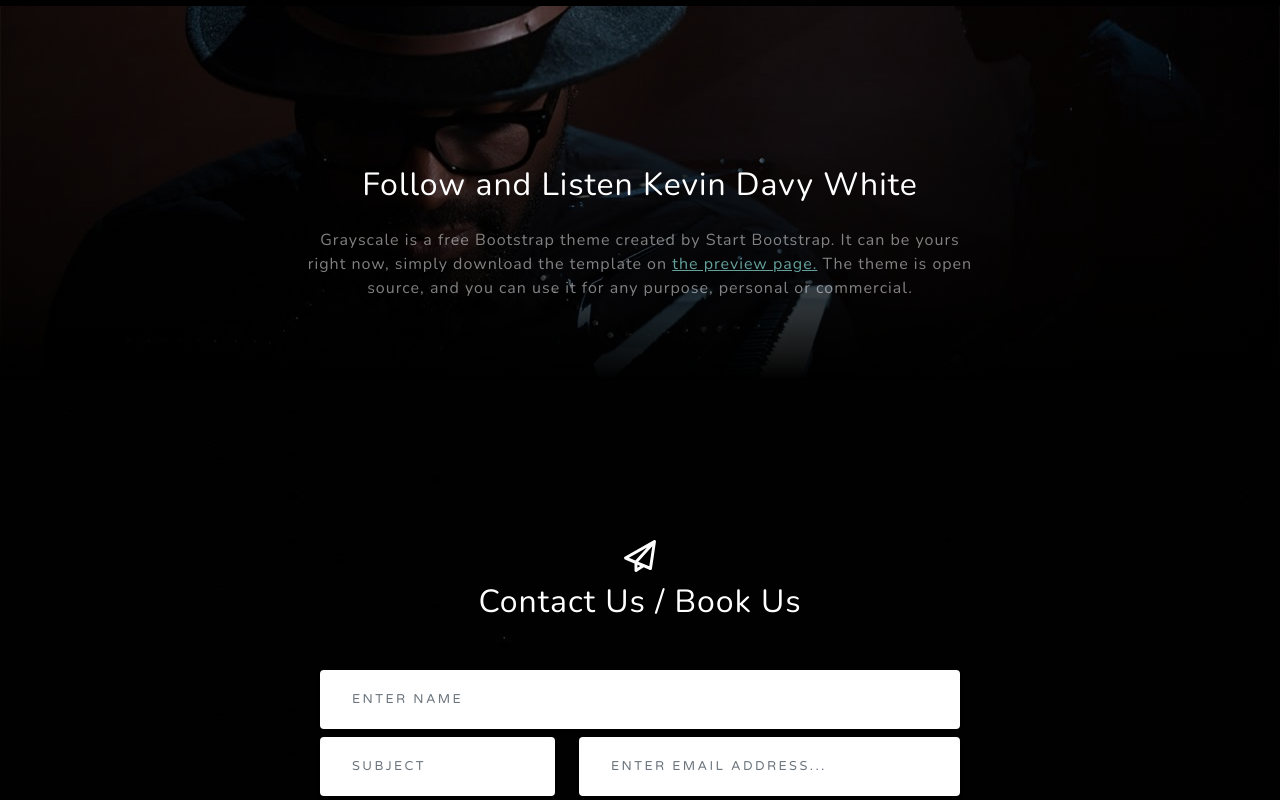
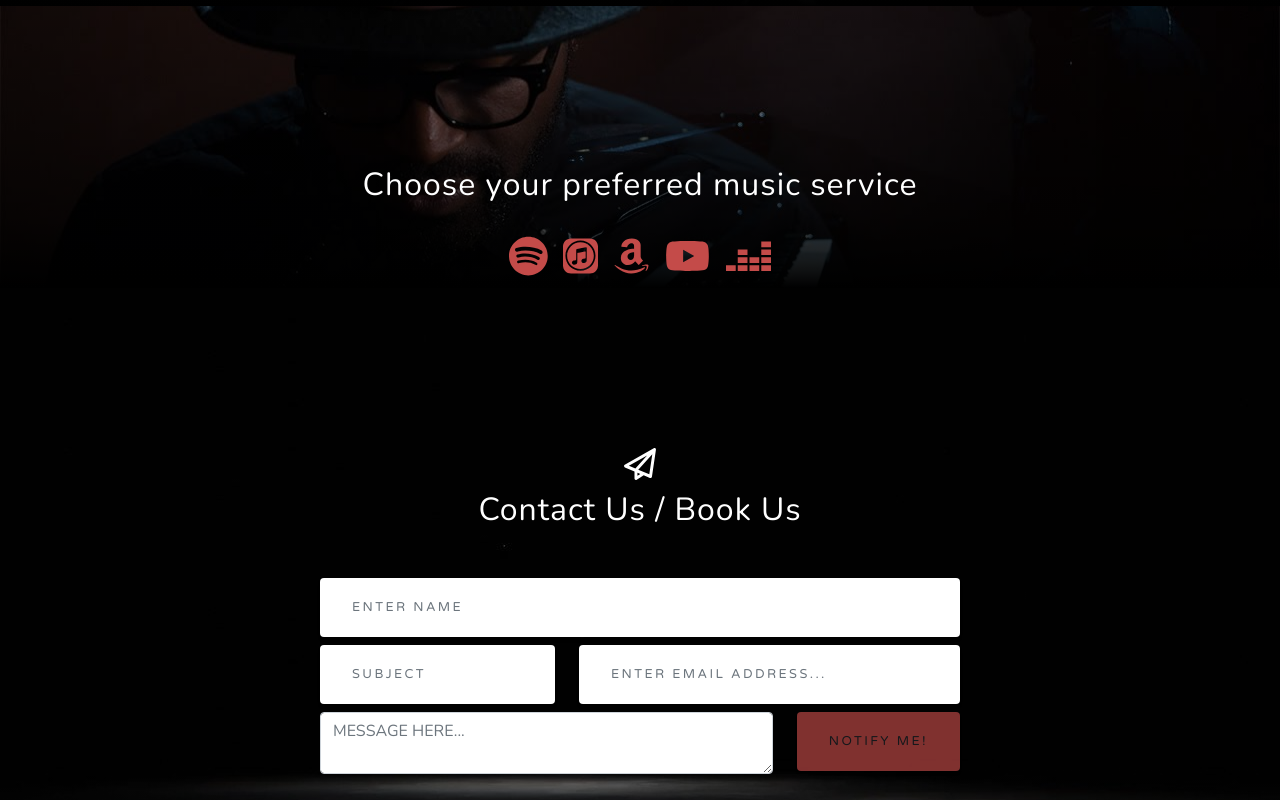
Before and after one commit to KevinDGnanih/official-kdw-page, a plain HTML site: page index.html in a window 1280 px wide. Shown: the part 794-1594 px from the top of the page. Drawn offline with nearby package versions, Linux system fonts and the light colour scheme.

Commit message:
Latest version

```diff
--- a/index.html
+++ b/index.html
@@ -32,7 +32,7 @@
             </button>
             <div class="collapse navbar-collapse" id="navbarResponsive">
                 <ul class="navbar-nav ms-auto">
-                    <li class="nav-item"><a class="nav-link" href="#about">About</a></li>
+                    <li class="nav-item"><a class="nav-link" href="#about">Music</a></li>
                     <li class="nav-item"><a class="nav-link" href="#signup">Contact</a></li>
                 </ul>
             </div>
@@ -55,14 +55,23 @@
         <div class="container px-4 px-lg-5">
             <div class="row gx-4 gx-lg-5 justify-content-center">
                 <div class="col-lg-8">
-                    <h2 class="text-white mb-4">Follow and Listen Kevin Davy White</h2>
-                    <p class="text-white-50">
-                        Grayscale is a free Bootstrap theme created by Start Bootstrap. It can be yours right now,
-                        simply download the template on
-                        <a href="https://startbootstrap.com/theme/grayscale/">the preview page.</a>
-                        The theme is open source, and you can use it for any purpose, personal or commercial.
-                    </p>
+                    <h2 class="text-white mb-4">Choose your preferred music service</h2>
                 </div>
+            </div>
+            <div class="col-lg-12 social d-flex justify-content-center">
+                <a class="mx-2 fs-1" target="_blank"
+                    href="https://open.spotify.com/artist/0agWEPfMTw1b4N97WslJqV?si=FNOPPeOZR8OVRgCk56nGPA"><i
+                        class="fab fa-spotify"></i></a>
+                <a class="mx-2 fs-1" target="_blank" href="https://music.apple.com/gb/album/with-you/1570957668?i=1570957669"><i
+                        class="fab fa-itunes"></i></a>
+                <a class="mx-2 fs-1" target="_blank" href="https://music.amazon.co.uk/artists/B01BUS3TAS/kevin-davy-white"><i
+                        class="fab fa-amazon"></i></a>
+                        <a class="mx-2 fs-1" target="_blank" href="https://music.youtube.com/channel/UCS86rYniIMqow3pC2_JPSKQ"><i
+                            class="fab fa-youtube"></i></a>
+                <a class="mx-2 fs-1" target="_blank" href="https://www.deezer.com/en/artist/10584229"><i
+                        class="fab fa-deezer"></i></a>
+
+
             </div>
 
         </div>
@@ -150,7 +159,6 @@
                 href="https://open.spotify.com/artist/0agWEPfMTw1b4N97WslJqV?si=FNOPPeOZR8OVRgCk56nGPA"><i
                     class="fab fa-spotify"></i></a>
         </div>
-        </div>
     </section>
     <!-- Footer-->
     <footer class="footer bg-black small text-center text-white-50">
```
Also changed, not shown: css/styles.css. Lines whose indentation alone changed are shown as unchanged.
